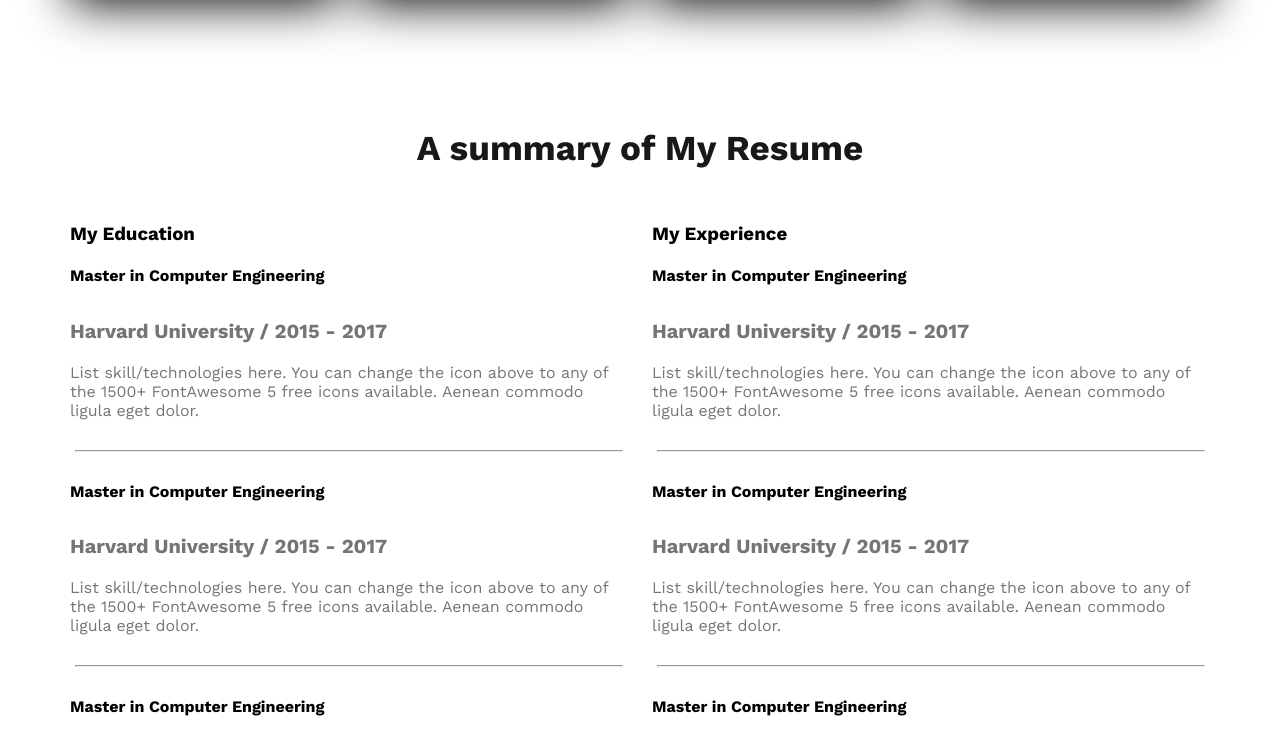
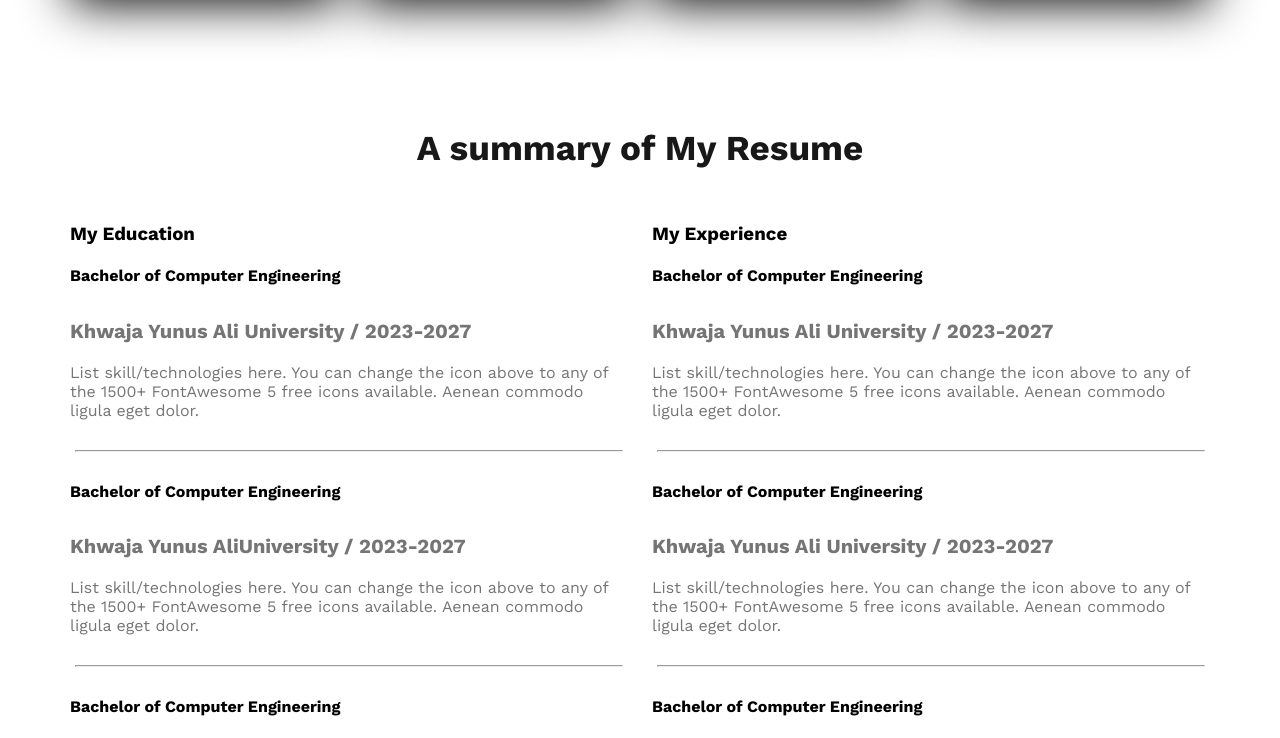
Before and after one commit to abdullahcseid19/web-dev-protfolio, a plain HTML site: page index.html in a window 1280 px wide. Shown: the part 2062-2800 px from the top of the page. Drawn offline with nearby package versions, Linux system fonts and the light colour scheme.

Commit message:
added the protfolio update

```diff
--- a/index.html
+++ b/index.html
@@ -12,7 +12,7 @@
 <body class="work-sans-normal">
     <header class="header secondery-bg">
             <nav>
-                <h1 class="nav-title">Lomp<span class="text-primary">O</span>t</h1>
+                <h1 class="nav-title">MA<span class="text-primary">M</span>A</h1>
                 <ul>
                     <li><a class="drak-2" href="">Protfoli</a></li>
                     <li><a class="drak-2" href="">Blog</a></li>
@@ -22,7 +22,7 @@
             <div class="banner">
                 <div class="banner-container">
                     <h4 class="banner-gretings">Hi,I am</h4>
-                    <h1 class="banner-title">LompOt Hardy</h1>
+                    <h1 class="banner-title">Abdullah</h1>
                     <p class="banner-descriptio">
                         Shot what able cold new see hold.Friendly as an betrayed formerly he. Morning because as to society behaved moments.
                     </p>
@@ -42,15 +42,15 @@
                     <!-- .about-item*4>p.item-title+p.item-description -->
                     <div class="about-item">
                         <p class="item-title">Name:</p>
-                        <p class="item-description">LompOt Hardy</p>
+                        <p class="item-description">Abdullah</p>
                     </div>
                     <div class="about-item">
                         <p class="item-title">Email:</p>
-                        <p class="item-description">info@gmail.com</p>
+                        <p class="item-description">abdullahcseid19@gmail.com</p>
                     </div>
                     <div class="about-item">
                         <p class="item-title">Date of birth:</p>
-                        <p class="item-description">11 November 2002</p>
+                        <p class="item-description">11 Feb 2002</p>
                     </div>
                     <div class="about-item">
                         <p class="item-title">From:</p>
@@ -98,22 +98,22 @@
                 <div class="resume-column">
                     <h3 class="resume-column-title">My Education</h3>
                     <div class="experience">
-                        <h4 class="experience-title">Master in Computer Engineering</h4>
-                        <h5 class="experience-sub-title">Harvard University / 2015 - 2017</h5>
+                        <h4 class="experience-title">Bachelor of Computer Engineering</h4>
+                        <h5 class="experience-sub-title">Khwaja Yunus Ali University / 2023-2027</h5>
                         <div class="experience-description">List skill/technologies here. You can change the icon above
                             to any of the 1500+ FontAwesome 5 free icons available. Aenean commodo ligula eget dolor.</div>
                     </div>
                     <hr>
                     <div class="experience">
-                        <h4 class="experience-title">Master in Computer Engineering</h4>
-                        <h5 class="experience-sub-title">Harvard University / 2015 - 2017</h5>
+                        <h4 class="experience-title">Bachelor of Computer Engineering</h4>
+                        <h5 class="experience-sub-title">Khwaja Yunus AliUniversity / 2023-2027</h5>
                         <div class="experience-description">List skill/technologies here. You can change the icon above
                             to any of the 1500+ FontAwesome 5 free icons available. Aenean commodo ligula eget dolor.</div>
                     </div>
                     <hr>
                     <div class="experience">
-                        <h4 class="experience-title">Master in Computer Engineering</h4>
-                        <h5 class="experience-sub-title">Harvard University / 2015 - 2017</h5>
+                        <h4 class="experience-title">Bachelor of Computer Engineering</h4>
+                        <h5 class="experience-sub-title">Khwaja Yunus Ali University / 2023-2027</h5>
                         <div class="experience-description">List skill/technologies here. You can change the icon above
                             to any of the 1500+ FontAwesome 5 free icons available. Aenean commodo ligula eget dolor.</div>
                     </div>
@@ -122,22 +122,22 @@
                 <div class="resume-column">
                     <h3 class="resume-column-title">My Experience</h3>
                     <div class="experience">
-                        <h4 class="experience-title">Master in Computer Engineering</h4>
-                        <h5 class="experience-sub-title">Harvard University / 2015 - 2017</h5>
+                        <h4 class="experience-title">Bachelor of Computer Engineering</h4>
+                        <h5 class="experience-sub-title">Khwaja Yunus Ali University / 2023-2027</h5>
                         <div class="experience-description">List skill/technologies here. You can change the icon above
                             to any of the 1500+ FontAwesome 5 free icons available. Aenean commodo ligula eget dolor.</div>
                     </div>
                     <hr>
                     <div class="experience">
-                        <h4 class="experience-title">Master in Computer Engineering</h4>
-                        <h5 class="experience-sub-title">Harvard University / 2015 - 2017</h5>
+                        <h4 class="experience-title">Bachelor of Computer Engineering</h4>
+                        <h5 class="experience-sub-title">Khwaja Yunus Ali University / 2023-2027</h5>
                         <div class="experience-description">List skill/technologies here. You can change the icon above
                             to any of the 1500+ FontAwesome 5 free icons available. Aenean commodo ligula eget dolor.</div>
                     </div>
                     <hr>
                     <div class="experience">
-                        <h4 class="experience-title">Master in Computer Engineering</h4>
-                        <h5 class="experience-sub-title">Harvard University / 2015 - 2017</h5>
+                        <h4 class="experience-title">Bachelor of Computer Engineering</h4>
+                        <h5 class="experience-sub-title">Khwaja Yunus AliUniversity / 2015 - 2017</h5>
                         <div class="experience-description">List skill/technologies here. You can change the icon above
                             to any of the 1500+ FontAwesome 5 free icons available. Aenean commodo ligula eget dolor.</div>
                     </div>
--- a/style/style.css
+++ b/style/style.css
@@ -65,7 +65,7 @@
     text-decoration: none;
     forced-color-adjust: 20px;
 }
-/* bannar style */
+/* banner style */
 .banner{
     display: flex;
     justify-content: space-between;
```
